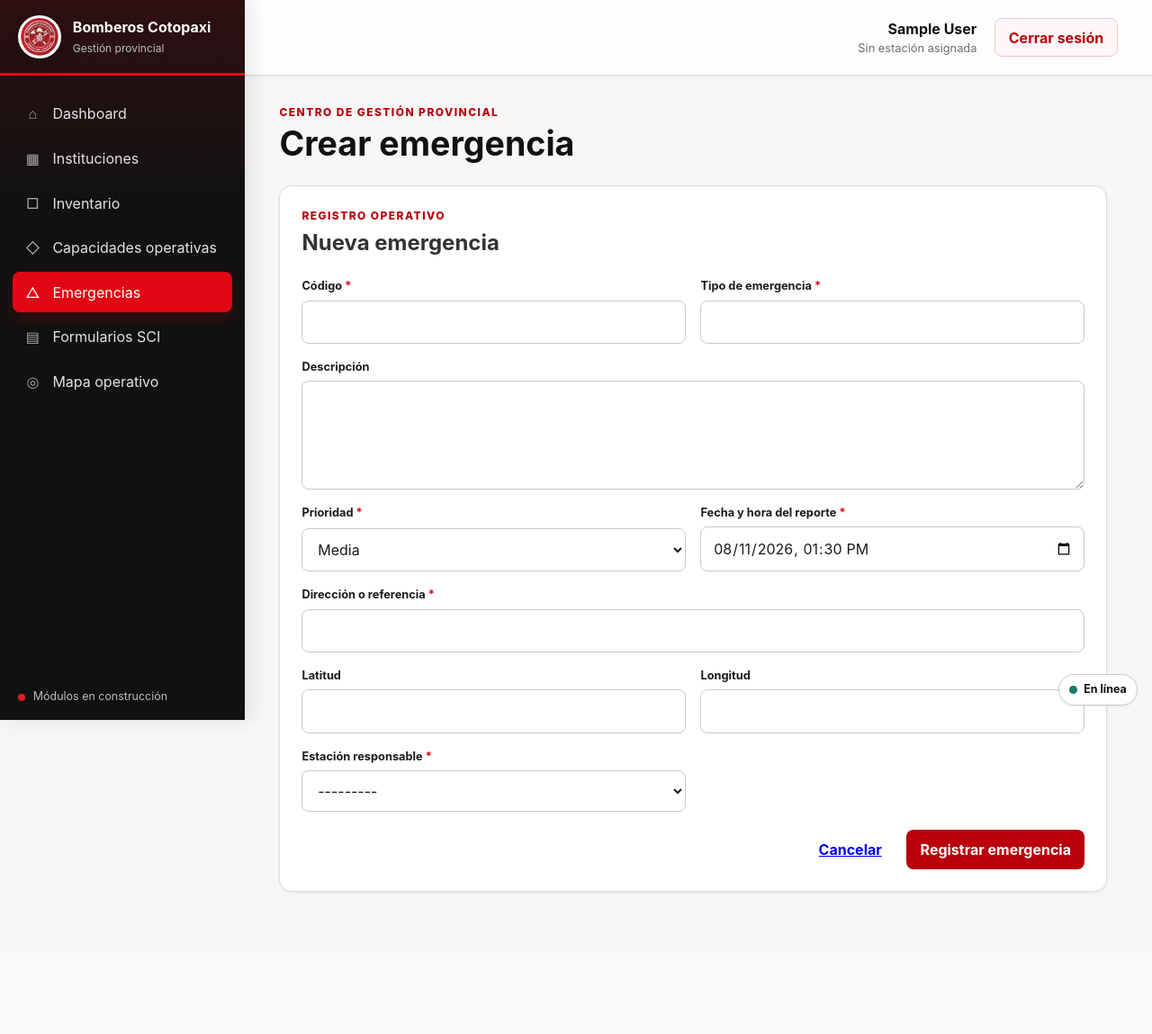
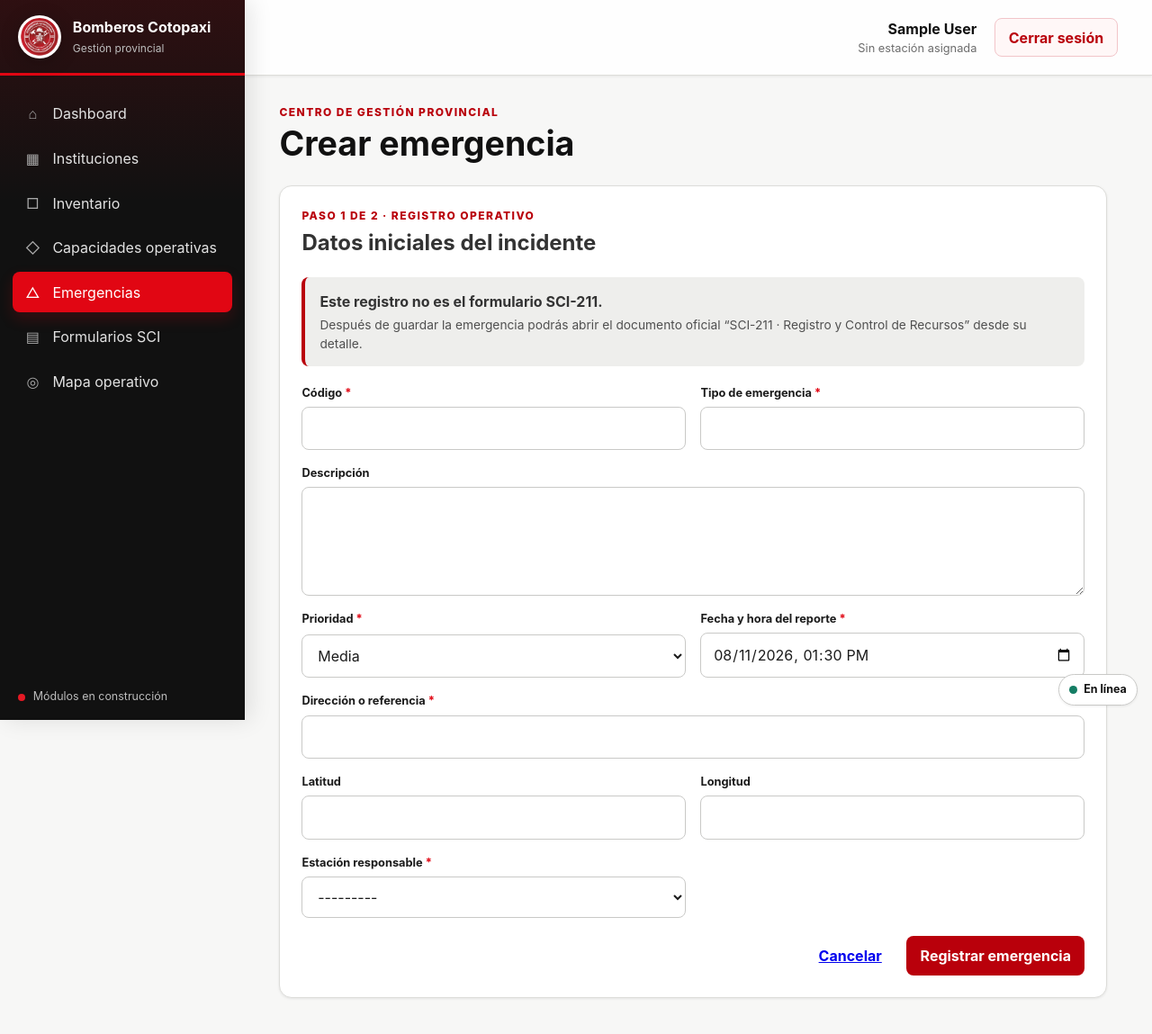
Before and after one commit to Adrian2004-jamv/Bomberos, a Django app: page /emergencias/crear/ in a window 1280 px wide. Shown: the top 1149 px of the page at 90% size. Before the commit the page ends 992 px from the top, so only its background shows below. Run offline with Django 5.2, Linux system fonts and the light colour scheme; the visitor is signed in with stand-in values (Sample User, id 1); data that the repository does not hold is empty; parts of the project's set-up code (start-up, migrations or seed data) failed here and were passed over.

Commit message:
fix: diferenciar emergencia y formulario sci oficial

```diff
--- a/static/emergencias/css/emergencias.css
+++ b/static/emergencias/css/emergencias.css
@@ -48,6 +48,8 @@ td a { color: var(--color-red-700); }
 }
 .emergency-field textarea { min-height: 7rem; resize: vertical; }
 .form-actions { display: flex; justify-content: flex-end; gap: 0.75rem; margin-top: 1.25rem; }
+.workflow-notice { display: grid; gap: 0.25rem; margin-bottom: 1.25rem; padding: 0.9rem 1rem; border-left: 4px solid var(--color-red-700); border-radius: var(--radius-sm); background: var(--color-slate-100); }
+.workflow-notice span { color: var(--color-slate-600); font-size: 0.86rem; }
 
 @media (min-width: 701px) {
     .emergency-form-grid { grid-template-columns: repeat(2, minmax(0, 1fr)); }
--- a/templates/emergencias/detalle.html
+++ b/templates/emergencias/detalle.html
@@ -24,7 +24,7 @@
     <div class="panel__heading"><div><p class="eyebrow">Documentación operativa</p><h2>Formularios SCI</h2></div>
     {% if sci211 and sci211.es_editable %}<a class="button button--primary" href="{% url 'emergencias:sci211_editar' sci211.pk %}">Continuar SCI-211</a>
     {% elif sci211 %}<div class="button-group"><a class="button button--primary" href="{% url 'emergencias:sci211_detalle' sci211.pk %}">Consultar SCI-211</a><a class="button" href="{% url 'emergencias:sci211_pdf' sci211.pk %}">Descargar PDF</a></div>
-    {% elif puede_editar_sci %}<form method="post" action="{% url 'emergencias:sci211_crear' emergencia.pk %}">{% csrf_token %}<button class="button button--primary" type="submit">Crear SCI-211</button></form>{% endif %}</div>
+    {% elif puede_editar_sci %}<form method="post" action="{% url 'emergencias:sci211_crear' emergencia.pk %}">{% csrf_token %}<button class="button button--primary" type="submit">Abrir formulario oficial SCI-211</button></form>{% endif %}</div>
     <p><strong>SCI-211 - Registro y Control de Recursos.</strong> {% if sci211 %}Estado: {{ sci211.get_estado_display }}. Actualizado: {{ sci211.fecha_actualizacion|date:"d/m/Y H:i" }}.{% else %}Todavía no se ha creado para esta emergencia.{% endif %}</p>
 </section>
 <section class="panel">
--- a/templates/emergencias/formulario.html
+++ b/templates/emergencias/formulario.html
@@ -3,12 +3,16 @@
 
 {% block title %}Crear emergencia{% endblock %}
 {% block page_title %}Crear emergencia{% endblock %}
-{% block extra_css %}<link rel="stylesheet" href="{% static 'emergencias/css/emergencias.css' %}">{% endblock %}
+{% block extra_css %}<link rel="stylesheet" href="{% static 'emergencias/css/emergencias.css' %}?v=2">{% endblock %}
 
 {% block content %}
 <section class="panel emergency-form-panel">
     <div class="panel__heading">
-        <div><p class="eyebrow">Registro operativo</p><h2>Nueva emergencia</h2></div>
+        <div><p class="eyebrow">Paso 1 de 2 · Registro operativo</p><h2>Datos iniciales del incidente</h2></div>
+    </div>
+    <div class="workflow-notice">
+        <strong>Este registro no es el formulario SCI-211.</strong>
+        <span>Después de guardar la emergencia podrás abrir el documento oficial “SCI-211 · Registro y Control de Recursos” desde su detalle.</span>
     </div>
     <form method="post" novalidate>
         {% csrf_token %}
```
Also changed, not shown: static/emergencias/css/sci211.css (+1 -1 lines), templates/emergencias/sci211/formulario.html (+5 -4 lines).
